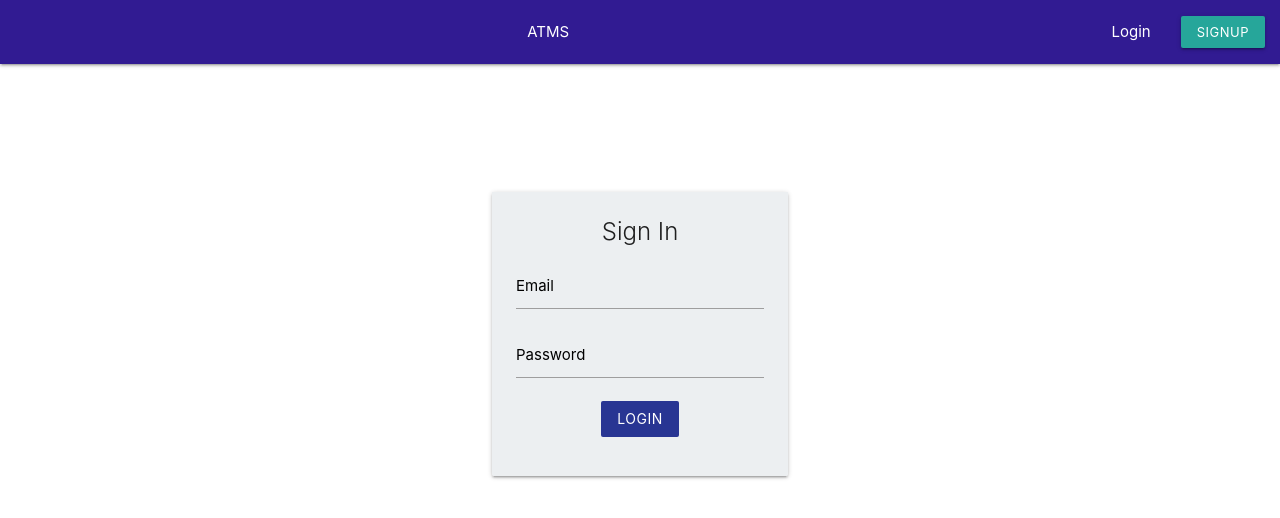
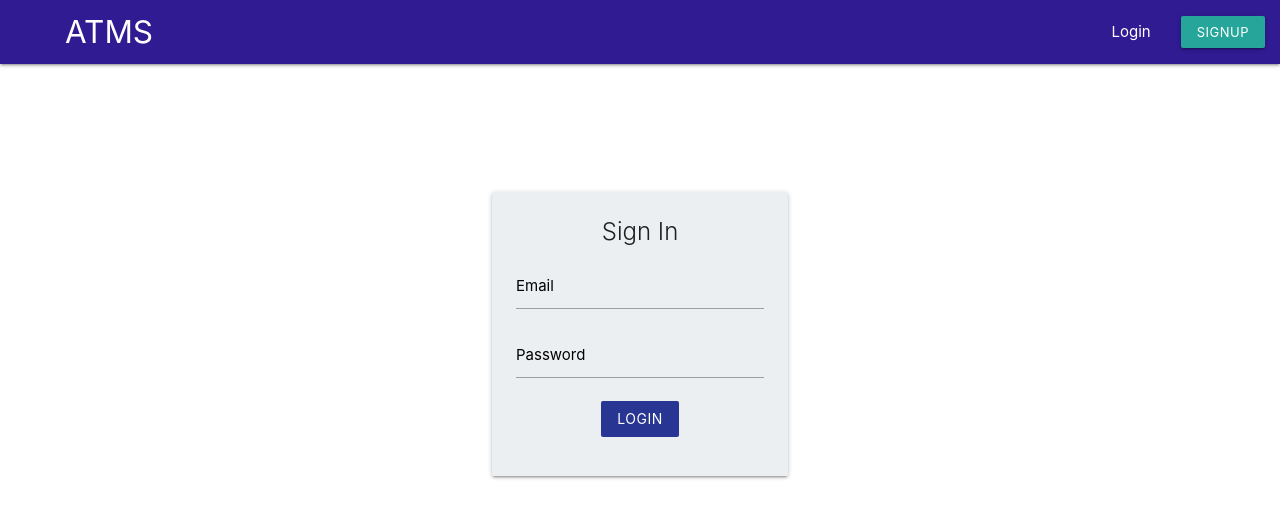
Before and after one commit to siddhantapanda77/Anti-ragging-management, a React (Create React App) app: page / in a window 1280 px wide. Shown: the top 518 px of the page. Built offline with nearby package versions, Linux system fonts and the light colour scheme.

Commit message:
Update NavBar.js

```diff
--- a/src/components/NavBar/NavBar.js
+++ b/src/components/NavBar/NavBar.js
@@ -19,7 +19,7 @@ class NavBar extends Component {
                   </SideNav>
                   </div>:null}
               <div className="nav-wrapper">
-                <a href="#!" style={{left: '65px'}}>ATMS</a>
+                <a href="#!" class="brand-logo" style={{left: '65px'}}>ATMS</a>
                 <ul className={!(this.props.auth.isAuthenticated)?"right":"right hide-on-med-and-down"}>
                   {links}
                 </ul>
```
